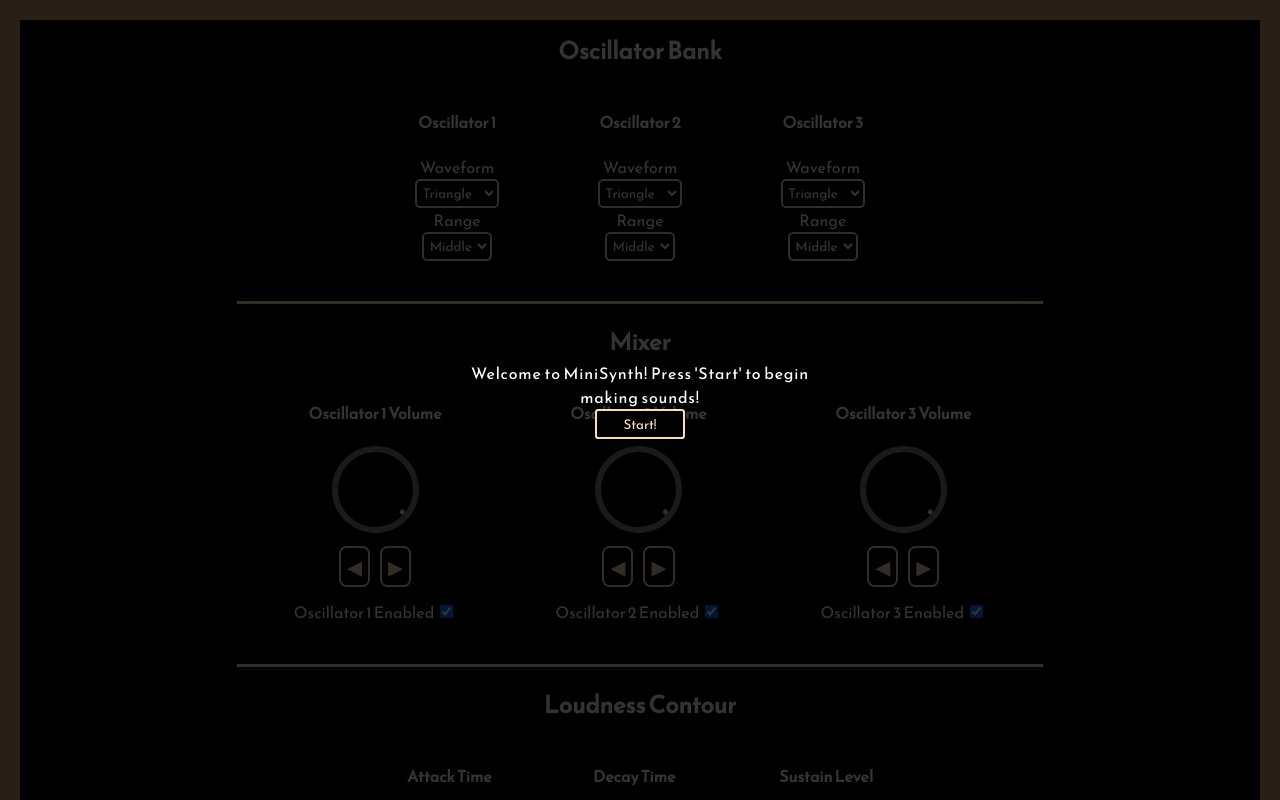
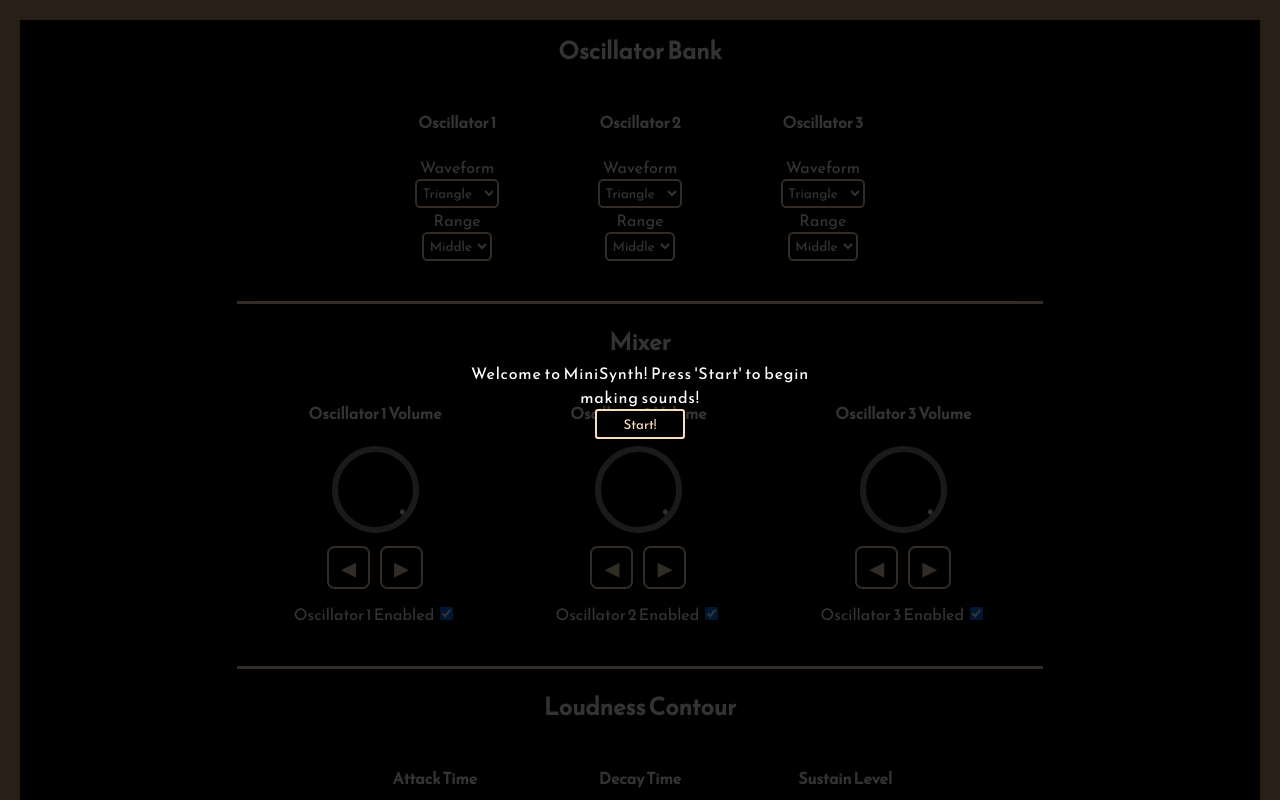
Before and after one commit to KyleTownsend74/MiniSynth, a plain HTML site: page index.html in a window 1280 px wide. Shown: the top 800 px of the page. Drawn offline with nearby package versions, Linux system fonts and the light colour scheme.

Commit message:
Add styling updates
Center heading text on knobs
Remove padding on buttons for iOS
Set fixed size on buttons

```diff
--- a/app.css
+++ b/app.css
@@ -151,8 +151,15 @@ button.pressed {
 }
 
 .knob-button {
+    padding: 0;
+    width: 43px;
+    height: 43px;
     font-size: 30px;
     margin: 0 5px;
+}
+
+.knob h4 {
+    text-align: center;
 }
 
 div.container {
```
